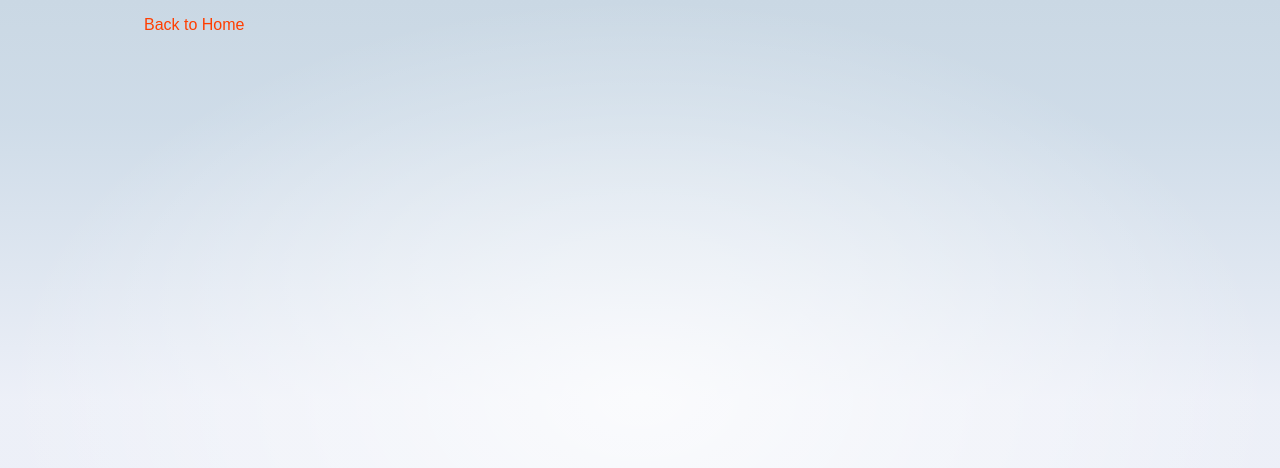
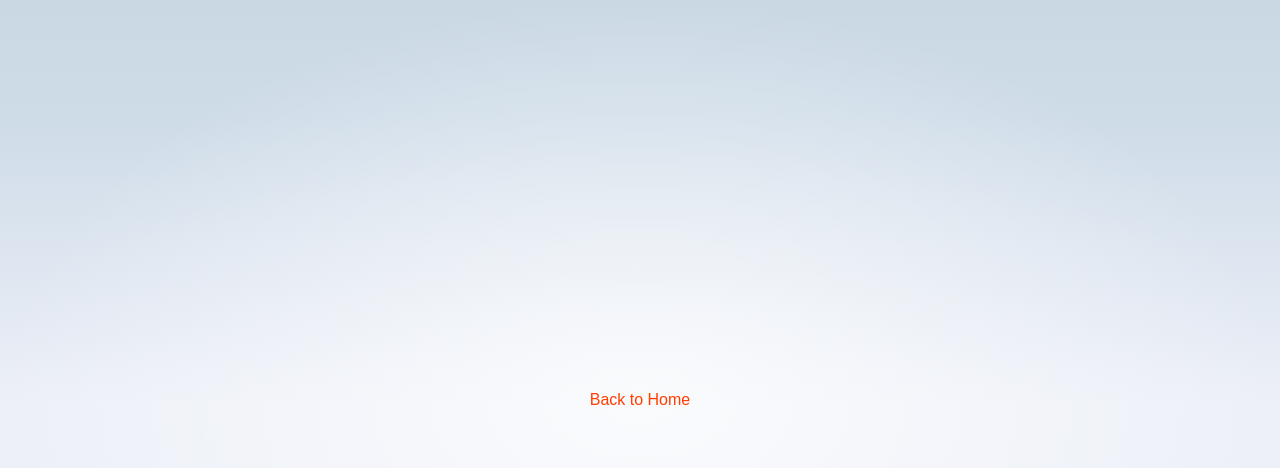
Before and after one commit to kofkuiper/svelte-scan-qrcode, a SvelteKit app: page /result in a window 1280 px wide. Shown: the top 468 px of the page. Built offline with nearby package versions, Linux system fonts and the light colour scheme.

Commit message:
Improve result page.

```diff
--- a/src/routes/result/+page.svelte
+++ b/src/routes/result/+page.svelte
@@ -3,9 +3,13 @@
 </script>
 
 {#if $result}
-    <div>
-        <h2>Scan result: {$result}</h2>
-    </div>
-{:else}
-    <a href="/">Back to Home</a>
+    <h1 class="text-center">Scan result: {$result}</h1>
 {/if}
+<a href="/" class="text-center">Back to Home</a>
+
+<style>
+    .text-center {
+        margin: auto;
+        text-align: center;
+    }
+</style>
```
